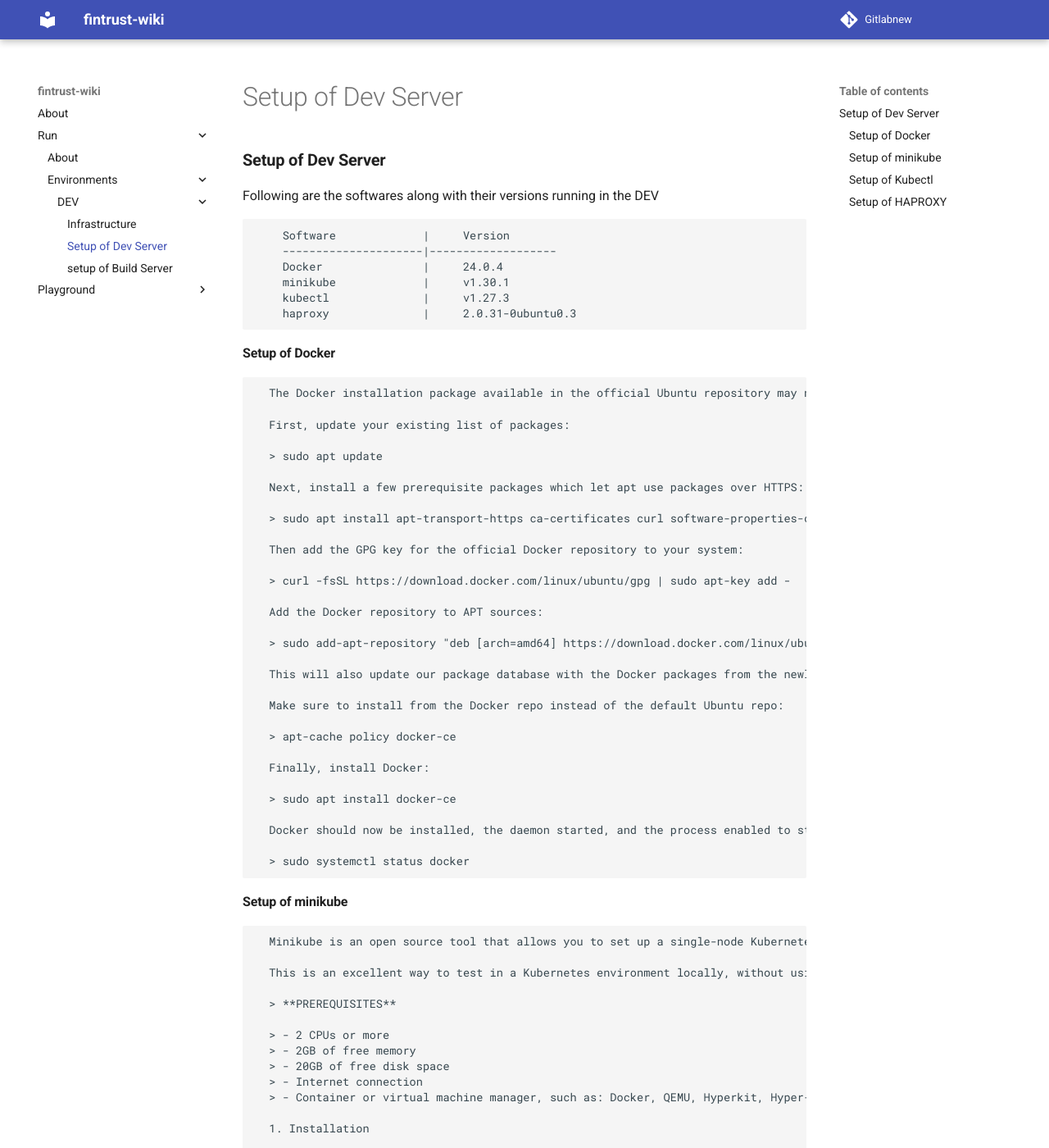
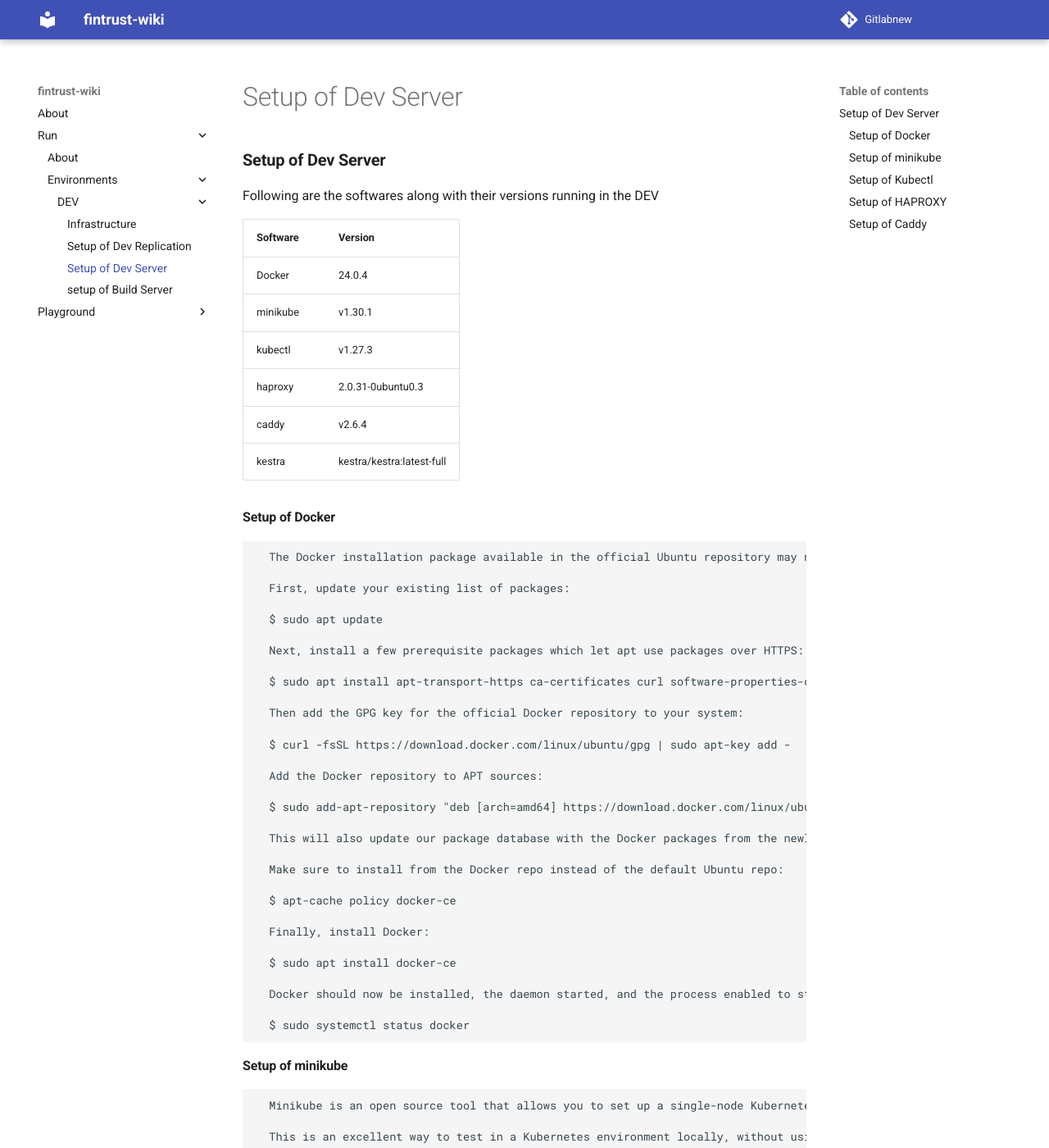
Before and after one commit to prasadkothapally/hari, an MkDocs documentation site: the page built from docs/Run/Environments/DEV/Setup of Dev Server.md, in a window 1280 px wide and 1400 px high. Shown: the whole window at 82% size. Built offline with MkDocs 1.6.1 and Material for MkDocs 9.7.7, drawn with Linux system fonts in a browser that asks for light colours; some of the changed text lies outside the part shown.

Commit message:
added doc for dev-replication machine

```diff
--- a/docs/Run/Environments/DEV/Setup of Dev Server.md
+++ b/docs/Run/Environments/DEV/Setup of Dev Server.md
@@ -2,12 +2,14 @@
 
 Following are the softwares along with their versions running in the DEV
 
-        Software             |     Version
-        ---------------------|-------------------
-	    Docker               |     24.0.4
-		minikube             |     v1.30.1
-		kubectl              |     v1.27.3
-		haproxy              |     2.0.31-0ubuntu0.3
+  Software             |     Version
+  ---------------------|-------------------
+  Docker               |     24.0.4
+  minikube             |     v1.30.1
+  kubectl              |     v1.27.3
+  haproxy              |     2.0.31-0ubuntu0.3
+  caddy                |     v2.6.4
+  kestra               |     kestra/kestra:latest-full
 
 #### **Setup of Docker**
 
@@ -15,33 +17,33 @@ Following are the softwares along with their versions running in the DEV
 
       First, update your existing list of packages:
 
-	  > sudo apt update
+	  $ sudo apt update
 
 	  Next, install a few prerequisite packages which let apt use packages over HTTPS:
 
-	  > sudo apt install apt-transport-https ca-certificates curl software-properties-common
+	  $ sudo apt install apt-transport-https ca-certificates curl software-properties-common
 
 	  Then add the GPG key for the official Docker repository to your system:
 
-	  > curl -fsSL https://download.docker.com/linux/ubuntu/gpg | sudo apt-key add -
+	  $ curl -fsSL https://download.docker.com/linux/ubuntu/gpg | sudo apt-key add -
 
 	  Add the Docker repository to APT sources:
 
-	  > sudo add-apt-repository "deb [arch=amd64] https://download.docker.com/linux/ubuntu focal stable"
+	  $ sudo add-apt-repository "deb [arch=amd64] https://download.docker.com/linux/ubuntu focal stable"
 
 	  This will also update our package database with the Docker packages from the newly added repo.
 
       Make sure to install from the Docker repo instead of the default Ubuntu repo:
 
-	  > apt-cache policy docker-ce
+	  $ apt-cache policy docker-ce
 
 	  Finally, install Docker:
 
-	  > sudo apt install docker-ce
+	  $ sudo apt install docker-ce
 
 	  Docker should now be installed, the daemon started, and the process enabled to start on boot. Check that it’s running:
 
-	  > sudo systemctl status docker
+	  $ sudo systemctl status docker
 
 #### **Setup of minikube**
 
@@ -49,52 +51,52 @@ Following are the softwares along with their versions running in the DEV
 
       This is an excellent way to test in a Kubernetes environment locally, without using up too much resources
 
-	  > **PREREQUISITES**
+	  **PREREQUISITES**
 
-	  > - 2 CPUs or more
-	  > - 2GB of free memory
-	  > - 20GB of free disk space
-	  > - Internet connection
-	  > - Container or virtual machine manager, such as: Docker, QEMU, Hyperkit, Hyper-V, KVM, Parallels, Podman, VirtualBox, or VMware Fusion/Workstation
+	    - 2 CPUs or more
+	    - 2GB of free memory
+	    - 20GB of free disk space
+	    - Internet connection
+	    - Container or virtual machine manager, such as: Docker, QEMU, Hyperkit, Hyper-V, KVM, Parallels, Podman, VirtualBox, or VMware Fusion/Workstation
 
 	  1. Installation
 
 	  To install the latest minikube stable release on x86-64 Linux using binary download:
 
-	  > curl -LO https://storage.googleapis.com/minikube/releases/latest/minikube-linux-amd64
-      > sudo install minikube-linux-amd64 /usr/local/bin/minikube
+	  $ curl -LO https://storage.googleapis.com/minikube/releases/latest/minikube-linux-amd64
+      $ sudo install minikube-linux-amd64 /usr/local/bin/minikube
 
 	  Next, give the file executive permission using the chmod command:
 
-	  > sudo chmod 755 /usr/local/bin/minikube
+	  $ sudo chmod 755 /usr/local/bin/minikube
 
 	  2. Start minikube cluster
 
 	  From a terminal with administrator access (but not logged in as root), run:
 
-	  > minikube start
+	  $ minikube start
 
       3. Manage minikube cluster
 
 	  Pause Kubernetes without impacting deployed applications:
 
-	  > minikube pause
+	  $ minikube pause
 
       Unpause a paused instance:
 
-	  > minikube unpause
+	  $ minikube unpause
 
       Halt the cluster:
 
-	  > minikube stop
+	  $ minikube stop
 
       Browse the catalog of easily installed Kubernetes services
 
-	  > minikube addons list
+	  $ minikube addons list
 
 	  Delete all of the minikube clusters
 
-	  > minikube delete --all
+	  $ minikube delete --all
 
 
 #### **Setup of Kubectl**
@@ -103,19 +105,19 @@ Following are the softwares along with their versions running in the DEV
 
 	 1. Download kubectl with the following command
 
-	 curl -LO https://storage.googleapis.com/kubernetes-release/release/`curl -s https://storage.googleapis.com/kubernetes-release/release/stable.txt`/bin/linux/amd64/kubectl
+	 $ curl -LO https://storage.googleapis.com/kubernetes-release/release/`curl -s https://storage.googleapis.com/kubernetes-release/release/stable.txt`/bin/linux/amd64/kubectl
 
 	 2. Make the binary executable by typing
 
-	 chmod +x ./kubectl
+	 $ chmod +x ./kubectl
 
 	 3. Then, move the binary into your path with the command:
 
-	 sudo mv ./kubectl /usr/local/bin/kubectl
+	 $ sudo mv ./kubectl /usr/local/bin/kubectl
 
 	 4. Verify the installation by checking the version of your kubectl instance:
 
-	 kubectl version --short
+	 $ kubectl version --short
 
 
 #### **Setup of HAPROXY**
@@ -141,3 +143,44 @@ Following are the softwares along with their versions running in the DEV
 	 To check the haproxy version
 
 	 haproxy -v
+
+#### **Setup of Caddy**
+
+     Caddy is a powerful, extensible platform to serve your sites, services, and apps
+
+	 Most people use Caddy as a web server or proxy, but at its core, Caddy is a server of servers. With the requisite modules, it can take on the role of any long-running process.
+
+	 Configuration is both dynamic and exportable with Caddy's API. Although no config files required, you can still use them; most people's favorite way of configuring Caddy is using the Caddyfile. The format of the config document takes many forms with config adapters, but Caddy's native config language is JSON.
+
+	 Caddy compiles for all major platforms and has no runtime dependencies.
+
+	 1. Installation
+
+	 Download Caddy from the following releases pages , choose the version and system compatible one.
+	 https://github.com/caddyserver/caddy/releases
+
+	 2. The Caddyfile
+
+	 The Caddyfile is a convenient Caddy configuration format for humans.
+	 It is most people's favorite way to use Caddy because it is easy to write, easy to understand, and expressive enough for most use cases.
+
+	 We have Caddyfile available at below path in DEV environment
+	 /home/laxma/software
+
+	 3. Caddy has a standard unix-like command line interface. Basic usage is:
+
+     caddy start - Starts the Caddy process in the background
+
+	 caddy run - Starts the Caddy process in the foreground
+
+	 caddy stop - Stops the running Caddy process
+
+	 caddy upgrade - Upgrades Caddy to the latest release
+
+	 caddy file-server - A simple but production-ready file server
+
+	 caddy reload - Changes the config of the running Caddy process
+
+	 For more information, please check the below documentation
+
+	 https://caddyserver.com/docs/command-line
```
Also changed, not shown: docs/Run/Environments/DEV/Setup of Dev Replication.md (added, +72 -0 lines).
